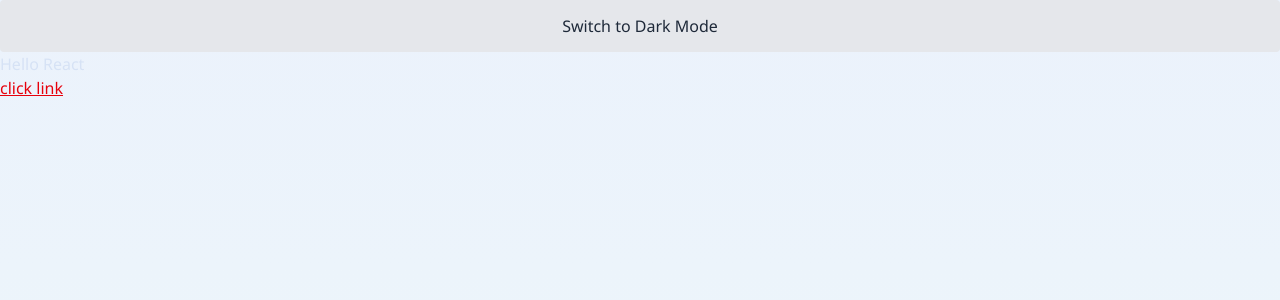
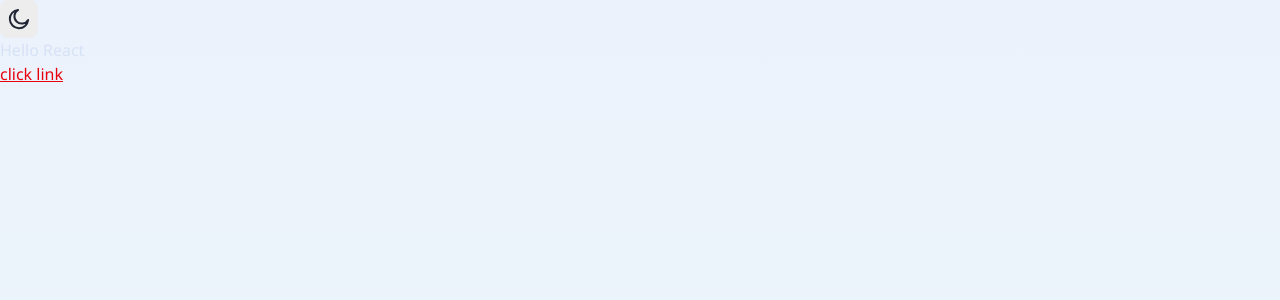
Before and after one commit to tymino/browser-extensions-manager-ui, a React (Vite) app: page / in a window 1280 px wide. Shown: the top 300 px of the page. Built offline with nearby package versions, Linux system fonts and the light colour scheme.

Commit message:
button theme

```diff
--- a/src/App.tsx
+++ b/src/App.tsx
@@ -1,16 +1,14 @@
+import useTheme from './hooks/useTheme'
+
 import Link from './components/Link'
-import useTheme from './hooks/useTheme'
+import ButtonTheme from './components/ButtonTheme'
 
 const App = () => {
   const { theme, toggleTheme } = useTheme()
+
   return (
     <div className="h-screen bg-linear-(--bg-light-gradient) dark:bg-linear-(--bg-dark-gradient) ">
-      <button
-        className="w-full h-fulls p-3.5 bg-gray-200 dark:bg-gray-800 text-gray-800 dark:text-gray-200 rounded"
-        onClick={toggleTheme}
-      >
-        Switch to {theme === 'light' ? 'Dark' : 'Light'} Mode
-      </button>
+      <ButtonTheme theme={theme} toggleTheme={toggleTheme} />
 
       <div className="text-primary-200 dark:text-primary-800">Hello React</div>
       <Link href="#" name="click link" />
--- /dev/null
+++ b/src/components/ButtonTheme.tsx
@@ -0,0 +1,45 @@
+import React from 'react'
+
+interface IProps {
+  theme: string
+  toggleTheme: () => void
+}
+
+const svgSun = (
+  <path
+    stroke="currentColor"
+    stroke-linecap="round"
+    stroke-linejoin="round"
+    stroke-width="1.98"
+    d="M11 1.833v1.834m0 14.666v1.834M3.667 11H1.833m3.955-5.212L4.492 4.492m11.72 1.296 1.297-1.296M5.788 16.215l-1.296 1.296m11.72-1.296 1.297 1.296M20.167 11h-1.834m-2.75 0a4.583 4.583 0 1 1-9.167 0 4.583 4.583 0 0 1 9.167 0Z"
+  />
+)
+
+const svgMoon = (
+  <path
+    stroke="currentColor"
+    stroke-linecap="round"
+    stroke-linejoin="round"
+    stroke-width="1.98"
+    d="M20.125 11.877A7.333 7.333 0 1 1 10.124 1.875a9.168 9.168 0 1 0 10.001 10.002Z"
+  />
+)
+
+const ButtonTheme: React.FC<IProps> = ({ theme, toggleTheme }) => {
+  return (
+    <button
+      className="p-2 bg-primary-100 text-primary-800 dark:bg-primary-800 dark:text-primary-0 rounded-lg"
+      onClick={toggleTheme}
+    >
+      <svg xmlns="http://www.w3.org/2000/svg" width="22" height="22" fill="none" viewBox="0 0 22 22">
+        <g clip-path="url(#a)">{theme === 'light' ? svgMoon : svgSun}</g>
+        <defs>
+          <clipPath id="a">
+            <path fill="#fff" d="M0 0h22v22H0z" />
+          </clipPath>
+        </defs>
+      </svg>
+    </button>
+  )
+}
+export default ButtonTheme
```
Also changed, not shown: src/assets/images/icon-moon.svg (deleted), src/assets/images/icon-sun.svg (deleted).
